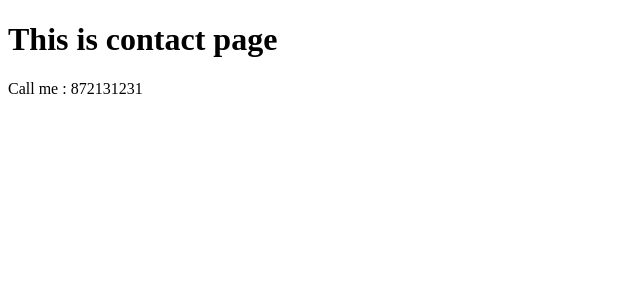
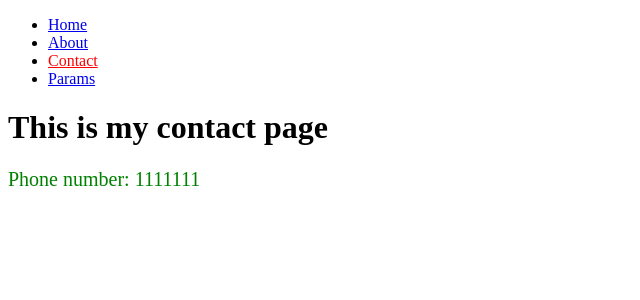
Before and after one commit to mareks-sinica/Fleksintro, a Flask app: page /contact in a window 1280 px wide. Shown: the top 300 px of the page, without its empty margins (0-640 px from the left). Run offline with Flask 2, Linux system fonts and the light colour scheme.

Commit message:
Add files via upload

```diff
--- a/Fleskintro/main.py
+++ b/Fleskintro/main.py
@@ -1,19 +1,25 @@
-from flask import Flask,render_template
+from flask import Flask, render_template, request
 
-app= Flask(__name__)
+app = Flask(__name__)
 
 @app.route('/')
 def index():
-  return "<a href='/about'>Hi!</a>"
+  return "<a href ='/home'>Hey!</a>"
+
+@app.route('/home')
+def home():
+  return render_template('home.html')
 
 @app.route('/about')
 def about():
-  return render_template('about.html')
+  return render_template('about.html', active_page = 'about')
 
 @app.route('/contact')
 def contact():
-  return render_template('contact.html', phone = 872131231)
+  return render_template('contact.html', phone = "1111111")
 
+@app.route('/params')
+def params():
+  return render_template('params.html', args = request.args.to_dict())
 if __name__ == '__main__':
-  app.run(host = '0.0.0.0', port = 5211, threaded = True,
-  debug = True)
+  app.run(host = '0.0.0.0', port = 5211, threaded = True, debug = True)
--- a/Fleskintro/templates/contact.html
+++ b/Fleskintro/templates/contact.html
@@ -1,8 +1,16 @@
+{% extends "layout.html" %}
+
+{% set active_page = 'contact' %}
+{% block saturs %}
 <!DOCTYPE html>
+<html>
   <head>
-    <title>Mana Lapa</title>
+    <title>Contact</title>
+    <link rel="stylesheet" type="text/css" href="{{ url_for('static', filename='css/main.css') }}"/>
+  </head>
   <body>
-    <h1> This is contact page </h1>
-    <p> Call me : {{ phone }} </p>
+    <h1>This is my contact page</h1>
+    <p>Phone number: {{phone}}</p>
   </body>
 </html>
+{% endblock %}
--- a/Fleskintro/templates/layout.html
+++ b/Fleskintro/templates/layout.html
@@ -1,21 +1,34 @@
 <!DOCTYPE html>
+<html>
   <head>
-    <title>Mana Lapa</title>
+    <title>Contact</title>
+    <link rel="stylesheet" type="text/css" href="{{ url_for('static', filename='css/main.css') }}"/>
+  </head>
   <body>
     <header>
-      <div class="container">
+      <div class='container'>
         <nav>
-          <ul class="menu">
-            <li><a herf="/home">Home</a></li>
-            <li><a herf="/home">About</a></li>
-            <li><a herf="/home">Contact</a></li>
+          <ul class='menu'>
+            <li {% if active_page == 'home' %}
+                  class="active"
+            {% endif %}><a href="/home">Home</a></li>
+            <li {% if active_page == 'about' %}
+                  class="active"
+            {% endif %}><a href="/about">About</a></li>
+            <li {% if active_page == 'contact' %}
+                  class="active"
+            {% endif %}><a href="/contact">Contact</a></li>
+            <li {% if active_page == 'params' %}
+                  class="active"
+            {% endif %}><a href="/params">Params</a></li>
         </ul>
       </nav>
     </div>
   </header>
-    <div class="container">
+  <div class = 'container'>
   {% block saturs %}
+
   {% endblock %}
+  </div>
   </body>
-  </head>
 </html>
```
Also changed, not shown: Fleskintro/readfile.py (added, +31 -0 lines), Fleskintro/templates/home.html (added, +11 -0 lines), Fleskintro/templates/params.html (added, +14 -0 lines). Lines whose indentation alone changed are shown as unchanged.
